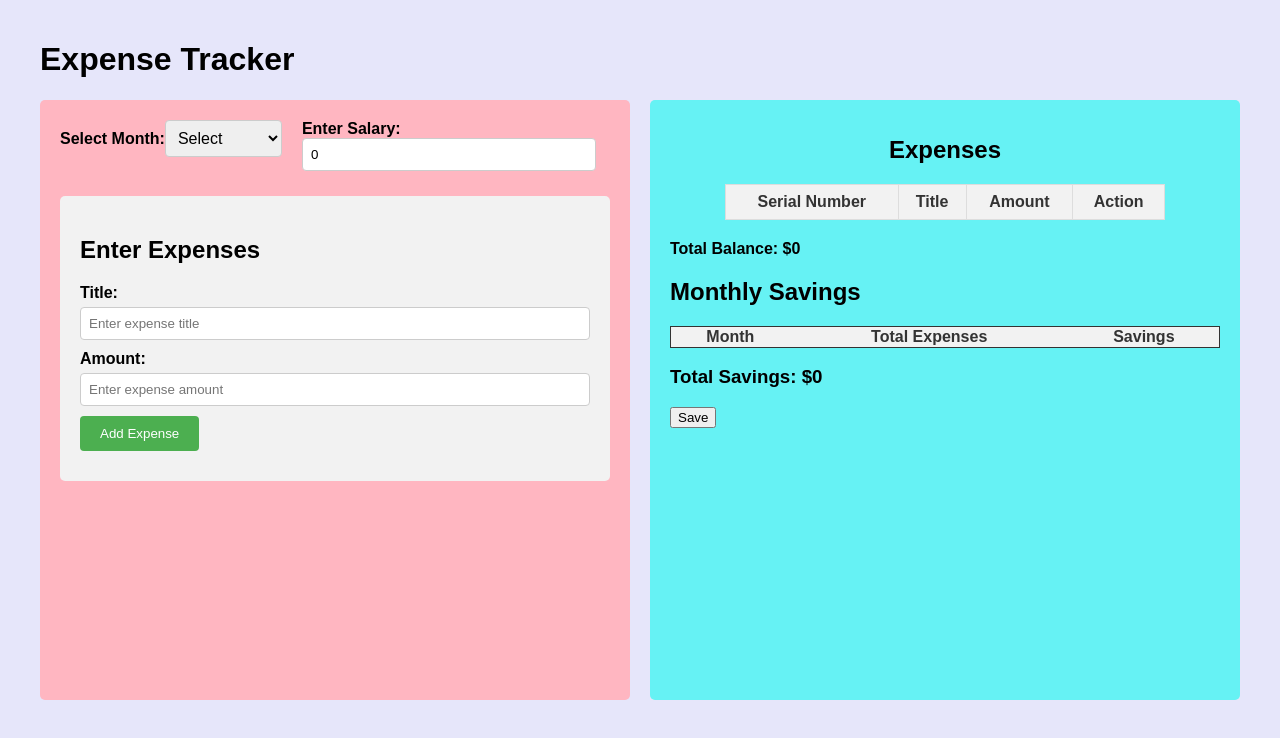
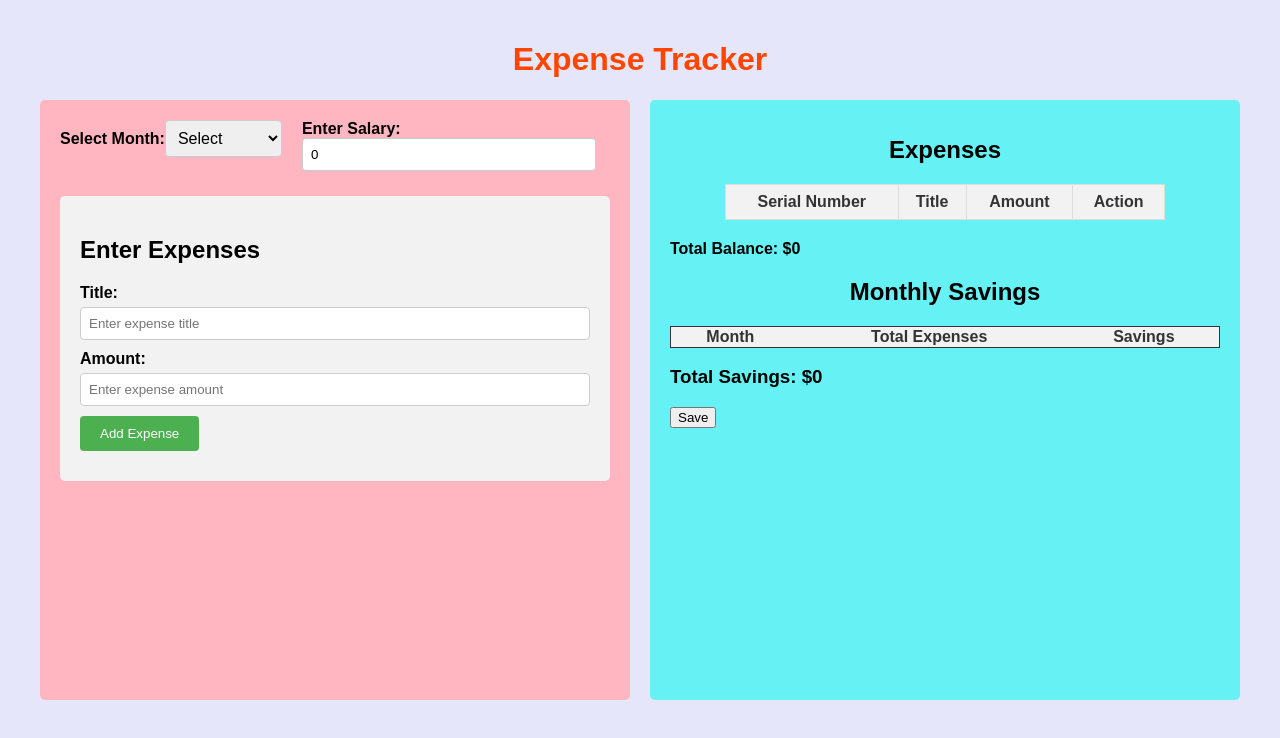
Before and after one commit to mounikapriyaguddanti/expense-tracker, a React (Create React App) app: page / in a window 1280 px wide. Shown: the top 738 px of the page. Built offline with nearby package versions, Linux system fonts and the light colour scheme.

Commit message:
Update App.js

```diff
--- a/src/App.js
+++ b/src/App.js
@@ -1,3 +1,4 @@
+// App.js
 import React, { useState, useEffect } from 'react';
 import ExpenseForm from './components/ExpenseForm';
 import ExpenseList from './components/ExpenseList';
@@ -37,7 +38,8 @@ function App() {
   }, []);
 
   const addExpense = (expense) => {
-    setExpenses([...expenses, expense]);
+    const newExpense = { ...expense, month };
+    setExpenses([...expenses, newExpense]);
   };
 
   const updateExpense = (updatedExpense) => {
@@ -109,7 +111,7 @@ function App() {
 
   return (
     <div className='App'>
-      <h1 className='main-heading'>Expense Tracker</h1>
+      <h1 className='main-heading' style={{ textAlign: 'center',color:'orangered' }}>Expense Tracker</h1>
       <div className="container">
         <div className="left-column">
           <div className="input-wrapper">
@@ -140,13 +142,14 @@ function App() {
         </div>
         <div className="right-column">
           <ExpenseList
+            month={month}
             salary={salary}
             expenses={expenses}
             onUpdateExpense={updateExpense}
             onDeleteExpense={deleteExpense}
           />
           <div className='month-wise-savings'>
-            <h2>Monthly Savings</h2>
+            <h2 style={{ textAlign: 'center' }}>Monthly Savings</h2>
             <table>
               <thead>
                 <tr>
@@ -170,7 +173,7 @@ function App() {
               <p></p>
             </div>
 
-            <button onClick={handleRefresh}>Save</button>
+            <button onClick={handleRefresh} className="save-btn">Save</button>
           </div>
         </div>
       </div>
```
